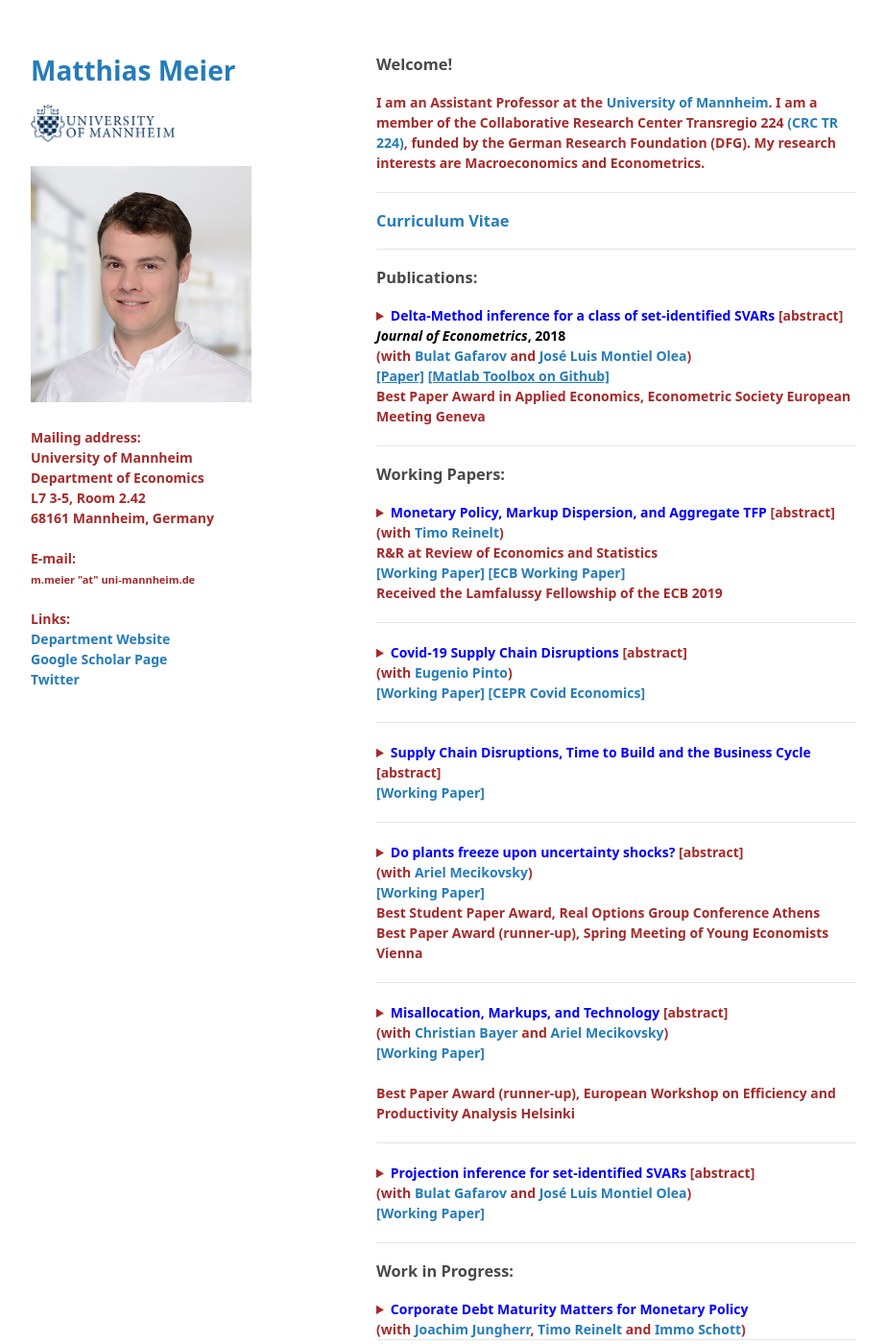
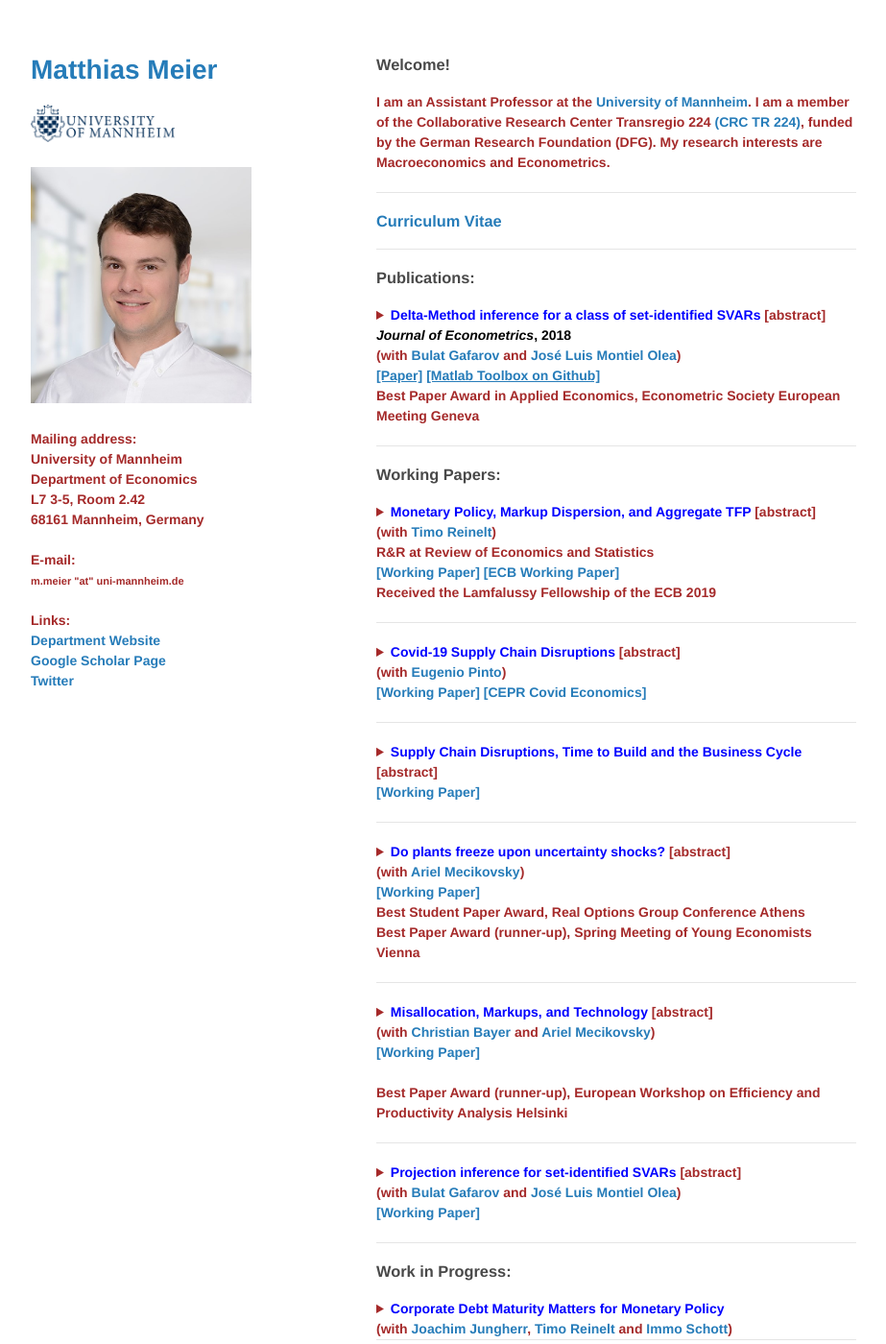
Before and after one commit to matthias-meier-econ/matthias-meier-econ.github.io, a Jekyll site: the page built from README.md, in a window 1280 px wide and 1400 px high. Shown: the whole window at 96% size, without its empty margins (178-1101 px from the left). Built offline with Jekyll 4.4.1, drawn with Linux system fonts in a browser that asks for light colours; our own code applies the rules of GitHub Pages for plain Markdown files; a script that is not in the unit is left out; the repository's description, which GitHub fills in, is left out.

```diff
--- a/css/custom_style.css
+++ b/css/custom_style.css
@@ -240,7 +240,7 @@
 body {
  background-color:#fff;
  padding:50px;
- font:14px/1.5 "Noto Sans", "Helvetica Neue", Helvetica, Arial, sans-serif;
+ font:14px/1.5 "Helvetica Neue", Helvetica, Arial, sans-serif; /* deleted "Noto Sans"*/
  color:#A52A2A;/*#727272;*/
  font-weight:600 /*400*/
 }
```
